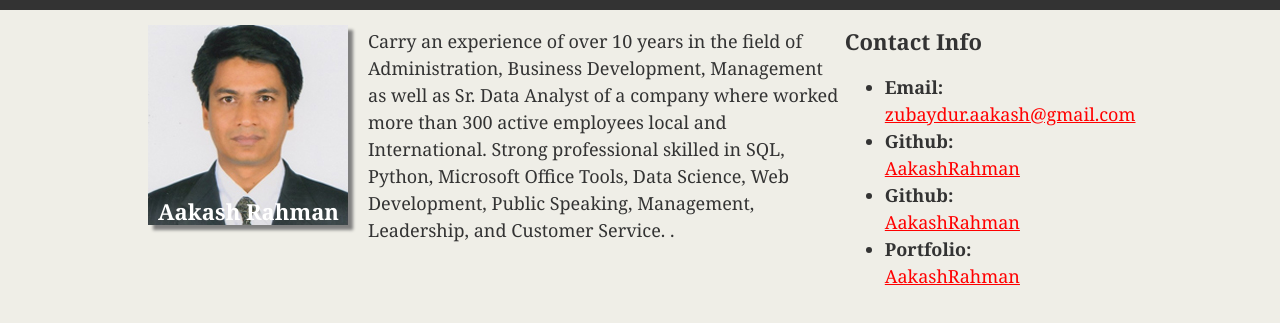
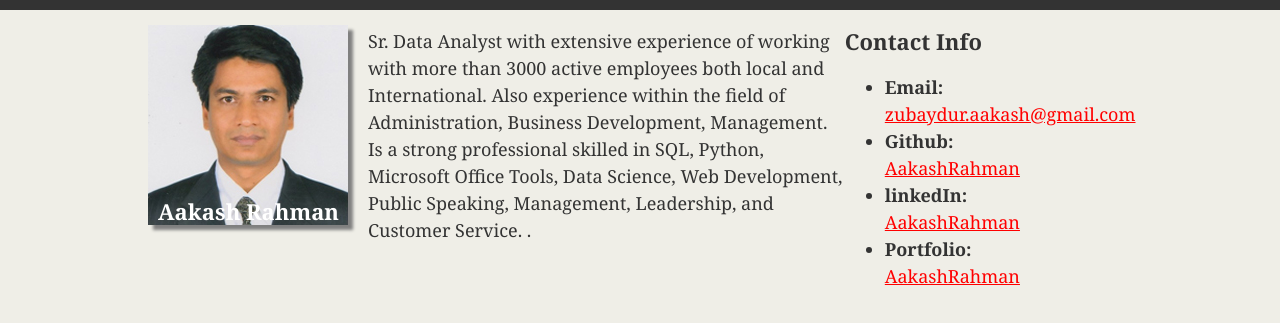
Before and after one commit to AakashRahman/AakashRahman.github.io, a plain HTML site: page index.html in a window 1280 px wide. Shown: the part 85-408 px from the top of the page. Drawn offline with Linux system fonts and the light colour scheme.

Commit message:
Add files via upload
Aakash Bio

```diff
--- a/index.html
+++ b/index.html
@@ -24,12 +24,11 @@
         <h2 id="bio-name">Aakash Rahman</h2>
         <img id="bio-image" src="AakashPic.jpg" alt="Aakash Rahman">
       </section>
-      <p>Carry an experience of over 10 years in the field of Administration,
-         Business Development, Management
-        as well as Sr. Data Analyst of a company where worked more
-        than 300 active employees local and International. Strong professional
-        skilled in SQL, Python, Microsoft Office Tools, Data Science, Web Development,
-         Public Speaking, Management, Leadership, and Customer Service.
+      <p>Sr. Data Analyst with extensive experience of working with more than 3000
+        active employees both local and International. Also experience within the
+         field of Administration, Business Development, Management. Is a strong
+         professional skilled in SQL, Python, Microsoft Office Tools, Data Science,
+         Web Development, Public Speaking, Management, Leadership, and Customer Service.
         . </p>
     </section>
 
@@ -38,7 +37,7 @@
       <ul>
         <li><strong>Email:</strong> <a href="#">zubaydur.aakash@gmail.com</a></li>
         <li><strong>Github:</strong> <a href="https://github.com/aakashRahman" target="_blank">AakashRahman </a></li>
-        <li><strong>Github:</strong> <a href="https://www.linkedin.com/in/aakash-rahman-37762a114" target="_blank">AakashRahman </a></li>
+        <li><strong>linkedIn:</strong> <a href="https://www.linkedin.com/in/aakash-rahman-37762a114" target="_blank">AakashRahman </a></li>
         <li><strong>Portfolio:</strong> <a href="https://aakashrahman.github.io/" target="_blank">AakashRahman</a></li>
       </ul>
     </aside>
```
